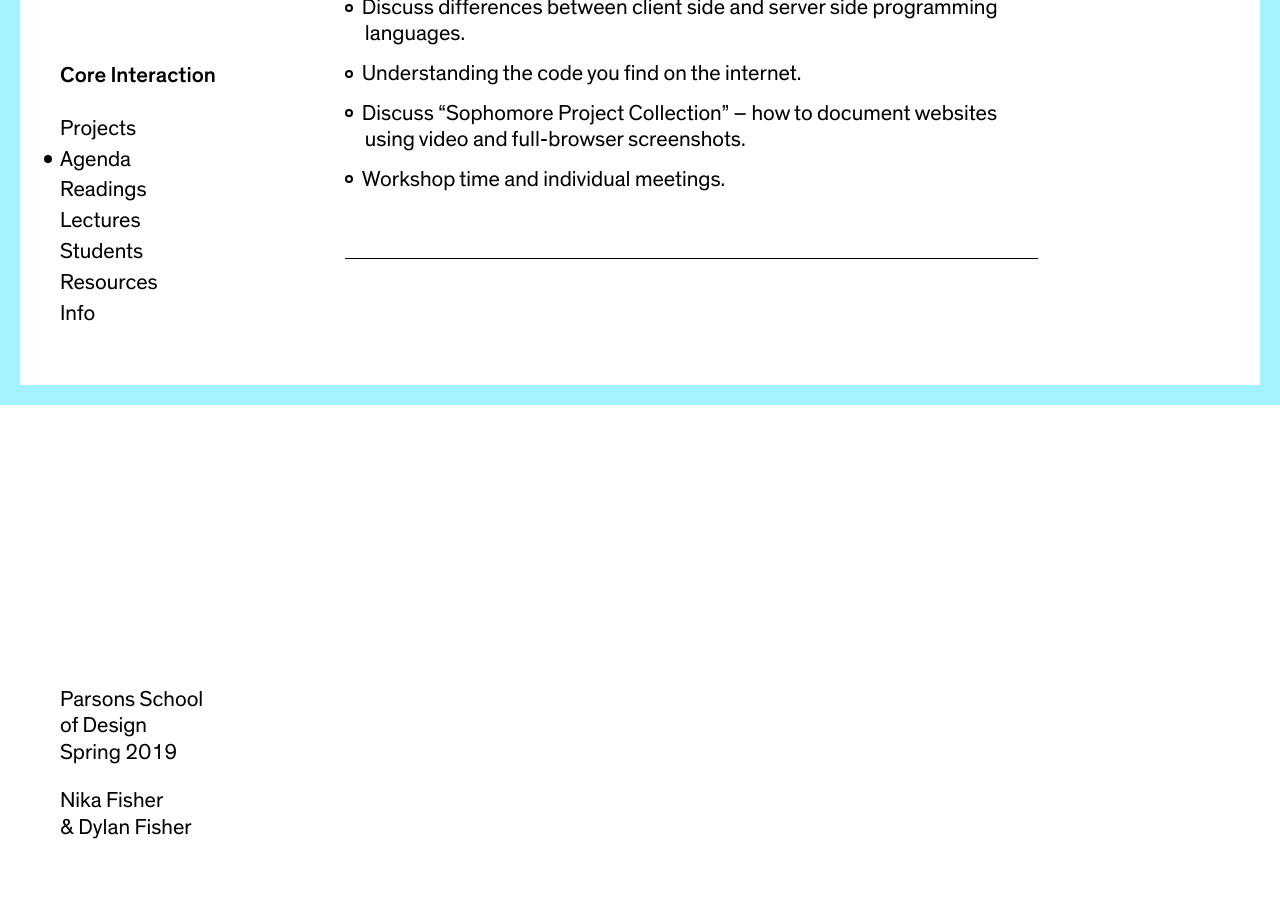
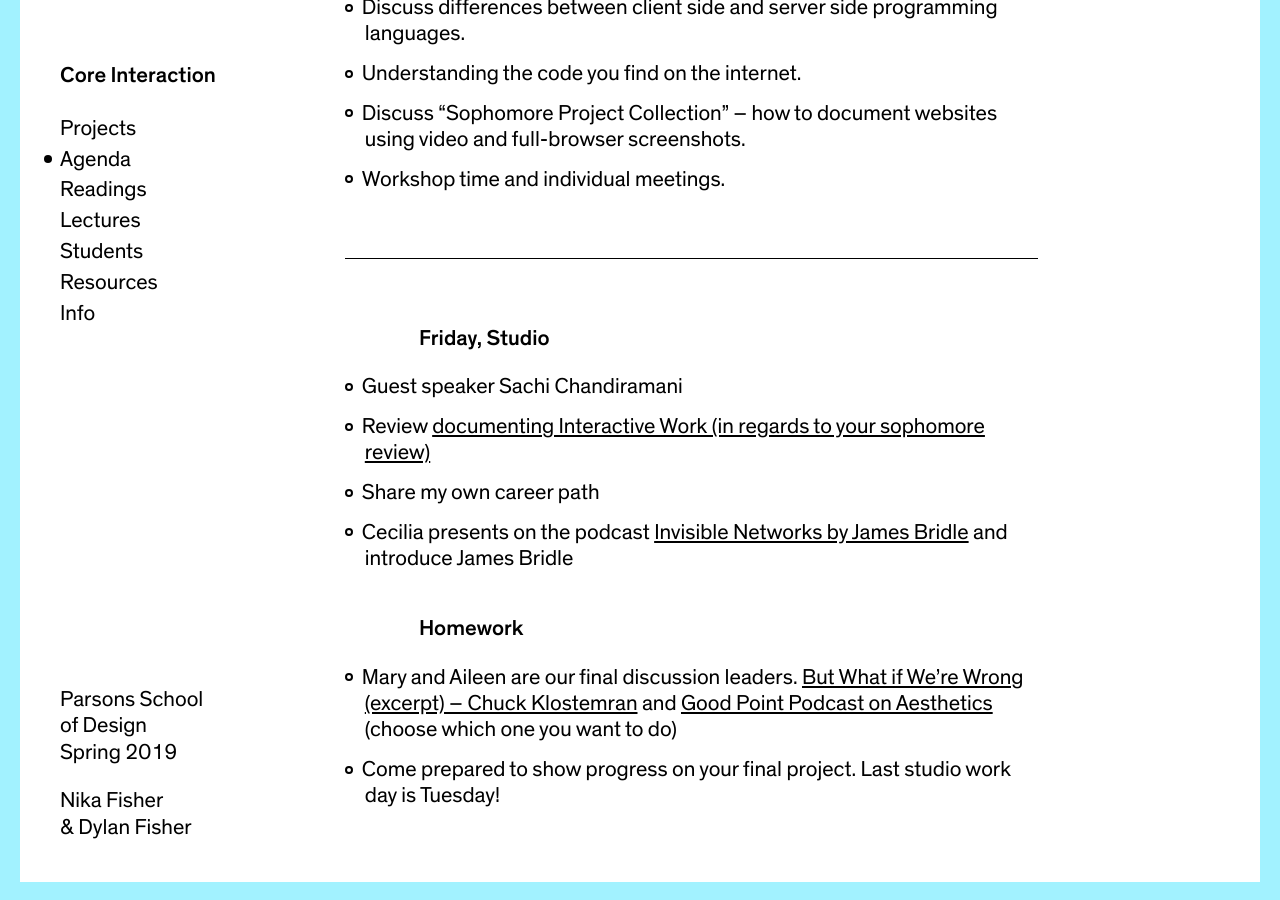
Before and after one commit to dylanfisher/ci19, a Jekyll site: the page built from _agendas/week-14.md, in a window 1280 px wide and 900 px high, scrolled down 741 px. Built offline with Jekyll 4.4.1, drawn with Linux system fonts in a browser that asks for light colours.

Commit message:
Add agenda

```diff
--- a/_agendas/week-14.md
+++ b/_agendas/week-14.md
@@ -26,3 +26,15 @@ date_range:       4/30 – 5/03
 - Workshop time and individual meetings.
 
 ---
+
+### Friday, Studio
+
+- Guest speaker Sachi Chandiramani
+- Review [documenting Interactive Work (in regards to your sophomore review)](https://paper.dropbox.com/doc/Presenting-Interactive-Work--AcYoRhED_zKCDyvsEalo_iWzAQ-4F99AElX23JuKlp3fR9fC)
+- Share my own career path
+- Cecilia presents on the podcast [Invisible Networks by James Bridle](https://www.bbc.co.uk/sounds/play/m000458l) and introduce James Bridle
+
+### Homework
+
+- Mary and Aileen are our final discussion leaders. [But What if We're Wrong (excerpt) – Chuck Klostemran](https://www.livescience.com/55766-book-excerpt-but-what-if-were-wrong.html) and [Good Point Podcast on Aesthetics](https://soundcloud.com/goodpoint/53-aesthetics) (choose which one you want to do)
+- Come prepared to show progress on your final project. Last studio work day is Tuesday!
```
